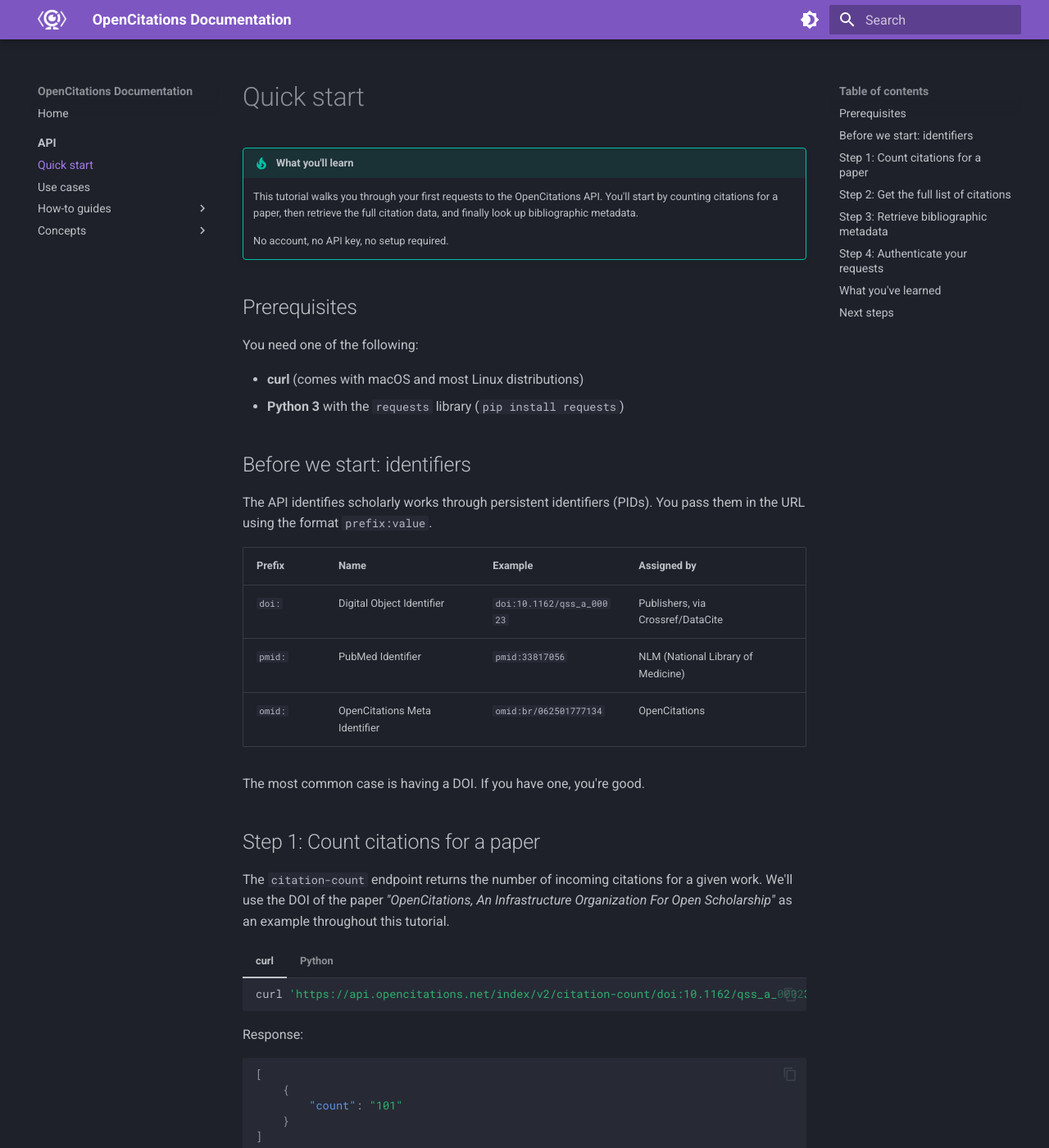
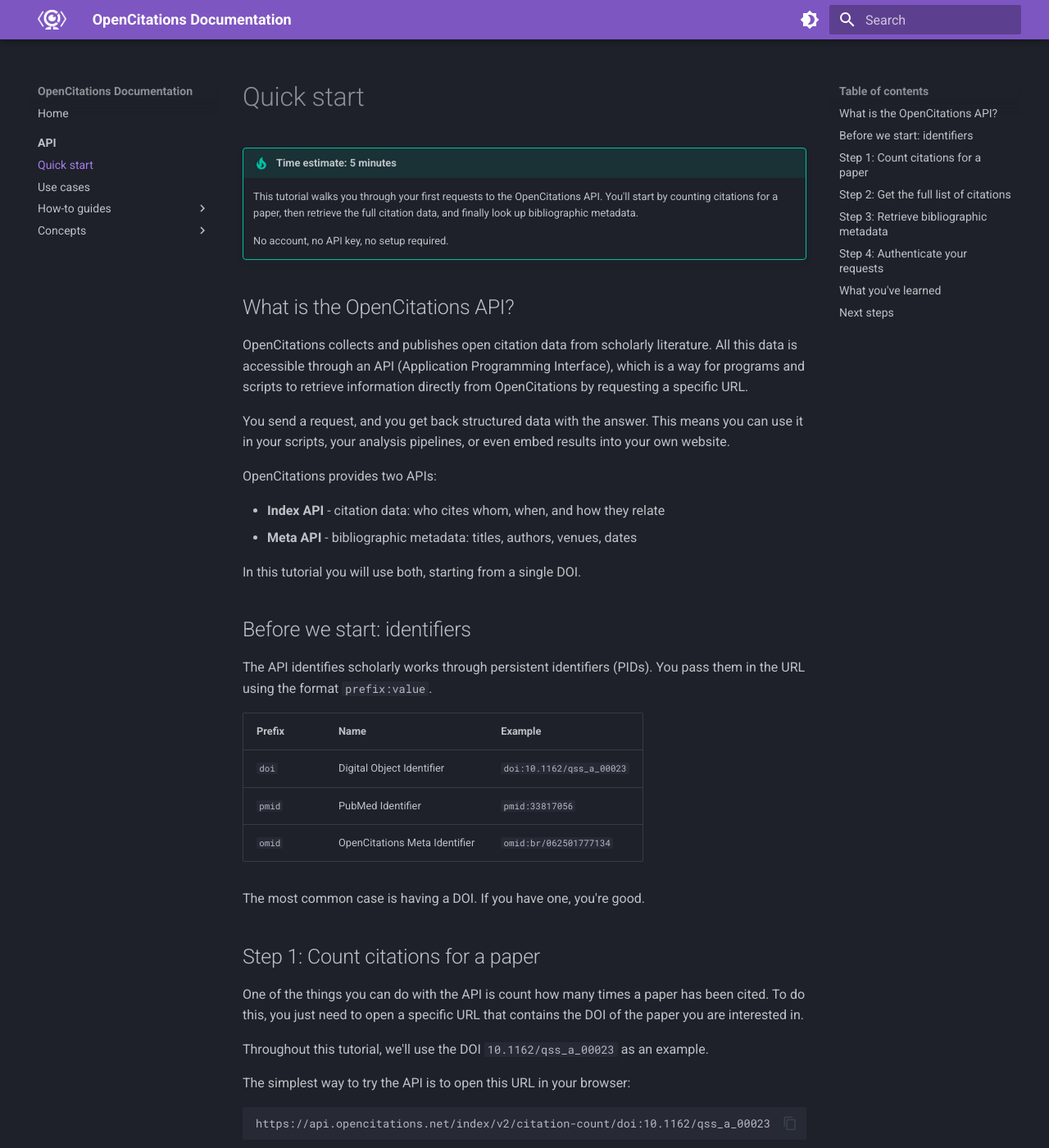
Before and after one commit to opencitations/oc_docs, an MkDocs documentation site: the page built from docs/api/quickstart.md, in a window 1280 px wide and 1400 px high. Shown: the whole window at 82% size. Built offline with MkDocs 1.6.1 and Material for MkDocs 9.7.7, drawn with Linux system fonts in a browser that asks for light colours; some of the changed text lies outside the part shown.

Commit message:
new quickstart page

````diff
--- a/docs/api/quickstart.md
+++ b/docs/api/quickstart.md
@@ -1,32 +1,60 @@
 # Quick start
 
-!!! tip "What you'll learn"
+!!! tip "Time estimate: 5 minutes"
     This tutorial walks you through your first requests to the OpenCitations API. You'll start by counting citations for a paper, then retrieve the full citation data, and finally look up bibliographic metadata.
 
     No account, no API key, no setup required.
 
-## Prerequisites
+## What is the OpenCitations API?
 
-You need one of the following:
+OpenCitations collects and publishes open citation data from scholarly literature. All this data is accessible through an API (Application Programming Interface), which is a way for programs and scripts to retrieve information directly from OpenCitations by requesting a specific URL.
 
-- **curl** (comes with macOS and most Linux distributions)
-- **Python 3** with the `requests` library (`pip install requests`)
+You send a request, and you get back structured data with the answer. This means you can use it in your scripts, your analysis pipelines, or even embed results into your own website.
+
+OpenCitations provides two APIs:
+
+- **Index API** - citation data: who cites whom, when, and how they relate
+- **Meta API** - bibliographic metadata: titles, authors, venues, dates
+
+In this tutorial you will use both, starting from a single DOI.
 
 ## Before we start: identifiers
 
 The API identifies scholarly works through persistent identifiers (PIDs). You pass them in the URL using the format `prefix:value`.
 
-| Prefix | Name | Example | Assigned by |
-|--------|------|---------|-------------|
-| `doi:` | Digital Object Identifier | `doi:10.1162/qss_a_00023` | Publishers, via Crossref/DataCite |
-| `pmid:` | PubMed Identifier | `pmid:33817056` | NLM (National Library of Medicine) |
-| `omid:` | OpenCitations Meta Identifier | `omid:br/062501777134` | OpenCitations |
+| Prefix | Name | Example |
+|--------|------|---------|
+| `doi` | Digital Object Identifier | `doi:10.1162/qss_a_00023` |
+| `pmid` | PubMed Identifier | `pmid:33817056` |
+| `omid` | OpenCitations Meta Identifier | `omid:br/062501777134` |
 
 The most common case is having a DOI. If you have one, you're good.
 
 ## Step 1: Count citations for a paper
 
-The `citation-count` endpoint returns the number of incoming citations for a given work. We'll use the DOI of the paper *"OpenCitations, An Infrastructure Organization For Open Scholarship"* as an example throughout this tutorial.
+One of the things you can do with the API is count how many times a paper has been cited. To do this, you just need to open a specific URL that contains the DOI of the paper you are interested in.
+
+Throughout this tutorial, we'll use the DOI `10.1162/qss_a_00023` as an example.
+
+The simplest way to try the API is to open this URL in your browser:
+
+```
+https://api.opencitations.net/index/v2/citation-count/doi:10.1162/qss_a_00023
+```
+
+You will see the response directly in the browser window:
+
+```json
+[
+    {
+        "count": "101"
+    }
+]
+```
+
+You just made your first API call. You opened a URL, and OpenCitations responded with data in JSON format. Every interaction with the API works the same way: a URL in, structured data out.
+
+Now let's do the same thing from the command line and from Python, which is how you'll use the API in practice:
 
 === "curl"
 
@@ -45,16 +73,6 @@
     result = response.json()
     print(result)
     ```
-
-Response:
-
-```json
-[
-    {
-        "count": "101"
-    }
-]
-```
 
 | Field | Meaning |
 |-------|---------|
@@ -178,13 +196,13 @@
 
 | Prefix | Name |
 |--------|------|
-| `doi:` | Digital Object Identifier |
-| `pmid:` | PubMed Identifier |
-| `pmcid:` | PubMed Central Identifier |
-| `omid:` | OpenCitations Meta Identifier |
-| `openalex:` | OpenAlex Identifier |
-| `issn:` | International Standard Serial Number (journals) |
-| `isbn:` | International Standard Book Number (books) |
+| `doi` | Digital Object Identifier |
+| `pmid` | PubMed Identifier |
+| `pmcid` | PubMed Central Identifier |
+| `omid` | OpenCitations Meta Identifier |
+| `openalex` | OpenAlex Identifier |
+| `issn` | International Standard Serial Number (journals) |
+| `isbn` | International Standard Book Number (books) |
 
 ## Step 4: Authenticate your requests
 
--- a/pyproject.toml
+++ b/pyproject.toml
@@ -1,7 +1,7 @@
 [project]
 name = "oc-docs"
 version = "0.1.0"
-description = "Add your description here"
+description = "OpenCitations documentations"
 readme = "README.md"
 requires-python = ">=3.11"
 dependencies = [
````
Also changed, not shown: other parts of docs/api/quickstart.md (+0 -2 lines).
